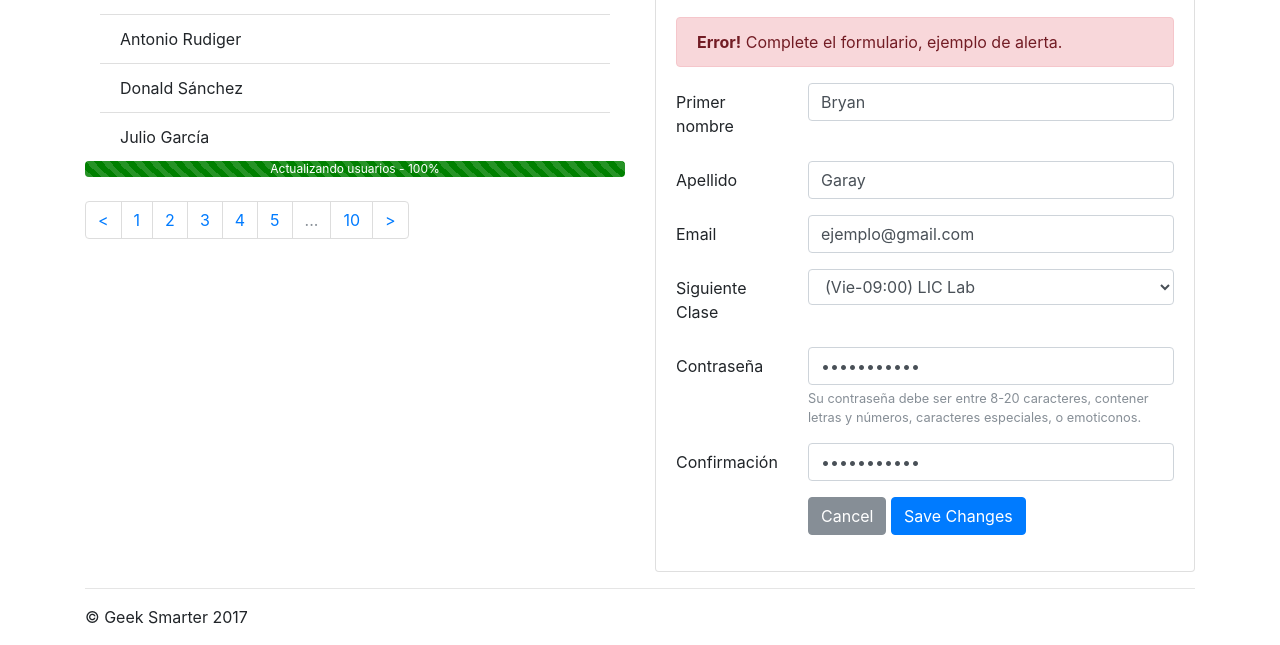
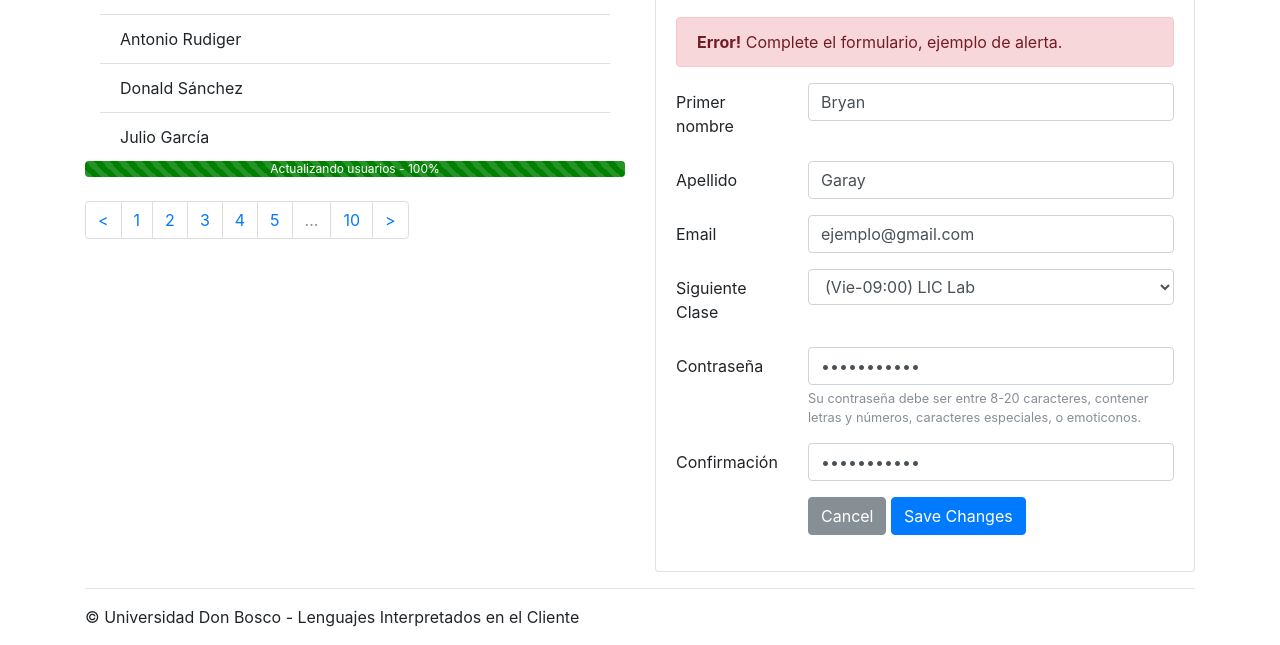
Before and after one commit to Garay01/LIC_GUIA03, a plain HTML site: page Complementaria3/index.html in a window 1280 px wide. Shown: the part 620-1265 px from the top of the page. Drawn offline with nearby package versions, Linux system fonts and the light colour scheme.

Commit message:
Soluciona errores

```diff
--- a/Complementaria3/index.html
+++ b/Complementaria3/index.html
@@ -252,7 +252,7 @@
       <hr />
 
       <footer>
-        <p>&copy; Geek Smarter 2017</p>
+        <p>&copy; Universidad Don Bosco - Lenguajes Interpretados en el Cliente</p>
       </footer>
     </div>
     <!-- /.container -->
```
